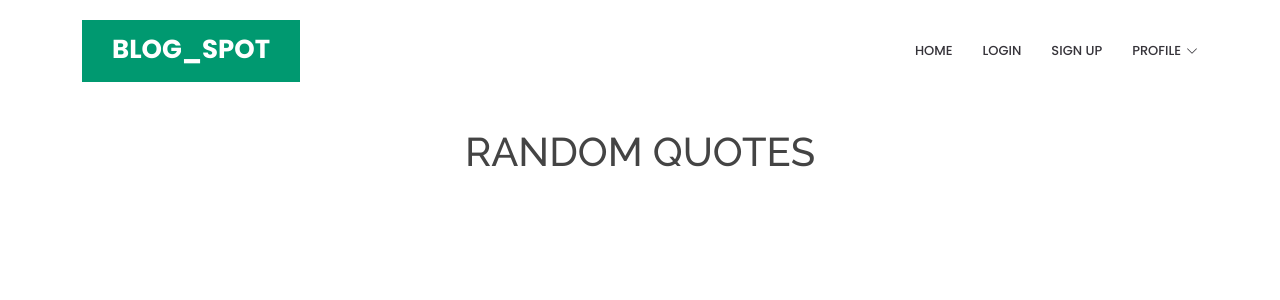
After one commit to otienonick/Blog_Flask, a Python web app: template app/templates/index.html in a window 1280 px wide. The commit adds this page. Shown: the top 300 px of the page. Run offline with Jinja, Linux system fonts and the light colour scheme; the template is opened without the code that fills it, so the values that code supplies are empty; some libraries are stand-ins or nearby versions.

Commit message:
modified request module and created get quote function to get the random quotes

```diff
--- a/app/__init__.py
+++ b/app/__init__.py
@@ -40,9 +40,6 @@ def create_app(config_name):
     from .auth import auth as auth_blueprint
     app.register_blueprint(auth_blueprint,url_prefix = '/auth')
 
-    #setting config
-    from .requests import configure_request
-    configure_request(app)
 
     # configure UploadSet
     configure_uploads(app,photos)
--- a/app/static/css/index.css
+++ b/app/static/css/index.css
@@ -0,0 +1,321 @@
+/**
+* Template Name: Bethany - v4.5.0
+* Template URL: https://bootstrapmade.com/bethany-free-onepage-bootstrap-theme/
+* Author: BootstrapMade.com
+* License: https://bootstrapmade.com/license/
+*/
+
+/*--------------------------------------------------------------
+# General
+--------------------------------------------------------------*/
+body {
+  font-family: "Open Sans", sans-serif;
+  color: #444444;
+}
+
+a {
+  color: #009970;
+  text-decoration: none;
+}
+
+a:hover {
+  color: #00cc95;
+  text-decoration: none;
+}
+
+h1, h2, h3, h4, h5, h6 {
+  font-family: "Raleway", sans-serif;
+}
+
+/*--------------------------------------------------------------
+# Back to top button
+--------------------------------------------------------------*/
+.back-to-top {
+  position: fixed;
+  visibility: hidden;
+  opacity: 0;
+  right: 15px;
+  bottom: 15px;
+  z-index: 996;
+  background: #009970;
+  width: 40px;
+  height: 40px;
+  border-radius: 50px;
+  transition: all 0.4s;
+}
+.back-to-top i {
+  font-size: 28px;
+  color: #fff;
+  line-height: 0;
+}
+.back-to-top:hover {
+  background: #00c28e;
+  color: #fff;
+}
+.back-to-top.active {
+  visibility: visible;
+  opacity: 1;
+}
+
+/*--------------------------------------------------------------
+# Disable AOS delay on mobile
+--------------------------------------------------------------*/
+@media screen and (max-width: 768px) {
+  [data-aos-delay] {
+    transition-delay: 0 !important;
+  }
+}
+/*--------------------------------------------------------------
+# Header
+--------------------------------------------------------------*/
+#header {
+  transition: all 0.5s;
+  z-index: 997;
+  transition: all 0.5s;
+  top: 20px;
+}
+#header .header-container {
+  background: #fff;
+}
+#header.header-scrolled {
+  background: #fff;
+  box-shadow: 0px 2px 15px rgba(0, 0, 0, 0.1);
+  top: 0;
+}
+#header .logo {
+  overflow: hidden;
+  padding: 16px 30px 12px 30px;
+  background: #009970;
+}
+#header .logo h1 {
+  font-size: 26px;
+  padding: 0;
+  line-height: 1;
+  font-weight: 700;
+  font-family: "Poppins", sans-serif;
+}
+#header .logo h1 a, #header .logo h1 a:hover {
+  color: #fff;
+  text-decoration: none;
+}
+#header .logo img {
+  padding: 0;
+  margin: 0;
+  max-height: 40px;
+}
+@media (max-width: 992px) {
+  #header {
+    box-shadow: 0px 2px 15px rgba(0, 0, 0, 0.1);
+    top: 0;
+    background: #009970;
+  }
+  #header.header-scrolled, #header .header-container {
+    background: #009970;
+  }
+  #header .logo {
+    padding-left: 0;
+  }
+  #header .logo h1 {
+    font-size: 24px;
+  }
+}
+
+/*--------------------------------------------------------------
+# Navigation Menu
+--------------------------------------------------------------*/
+/**
+* Desktop Navigation
+*/
+.navbar {
+  padding: 0;
+}
+.navbar ul {
+  margin: 0;
+  padding: 0;
+  display: flex;
+  list-style: none;
+  align-items: center;
+}
+.navbar li {
+  position: relative;
+}
+.navbar a, .navbar a:focus {
+  display: flex;
+  align-items: center;
+  justify-content: space-between;
+  padding: 10px 0 10px 30px;
+  color: #36343a;
+  transition: 0.3s;
+  font-size: 13px;
+  font-weight: 500;
+  text-transform: uppercase;
+  font-family: "Poppins", sans-serif;
+  white-space: nowrap;
+  transition: 0.3s;
+}
+.navbar a i, .navbar a:focus i {
+  font-size: 12px;
+  line-height: 0;
+  margin-left: 5px;
+}
+.navbar a:hover, .navbar .active, .navbar .active:focus, .navbar li:hover > a {
+  color: #009970;
+}
+.navbar .getstarted, .navbar .getstarted:focus {
+  background: #009970;
+  padding: 10px 25px;
+  margin-left: 30px;
+  margin-right: 15px;
+  border-radius: 50px;
+  color: #fff;
+}
+.navbar .getstarted:hover, .navbar .getstarted:focus:hover {
+  color: #fff;
+  background: #00b383;
+}
+.navbar .dropdown ul {
+  display: block;
+  position: absolute;
+  left: 14px;
+  top: calc(100% + 30px);
+  margin: 0;
+  padding: 10px 0;
+  z-index: 99;
+  opacity: 0;
+  visibility: hidden;
+  background: #fff;
+  box-shadow: 0px 0px 30px rgba(127, 137, 161, 0.25);
+  transition: 0.3s;
+}
+.navbar .dropdown ul li {
+  min-width: 200px;
+}
+.navbar .dropdown ul a {
+  padding: 10px 20px;
+  text-transform: none;
+  font-weight: 500;
+}
+.navbar .dropdown ul a i {
+  font-size: 12px;
+}
+.navbar .dropdown ul a:hover, .navbar .dropdown ul .active:hover, .navbar .dropdown ul li:hover > a {
+  color: #009970;
+}
+.navbar .dropdown:hover > ul {
+  opacity: 1;
+  top: 100%;
+  visibility: visible;
+}
+.navbar .dropdown .dropdown ul {
+  top: 0;
+  left: calc(100% - 30px);
+  visibility: hidden;
+}
+.navbar .dropdown .dropdown:hover > ul {
+  opacity: 1;
+  top: 0;
+  left: 100%;
+  visibility: visible;
+}
+@media (max-width: 1366px) {
+  .navbar .dropdown .dropdown ul {
+    left: -90%;
+  }
+  .navbar .dropdown .dropdown:hover > ul {
+    left: -100%;
+  }
+}
+
+/**
+* Mobile Navigation
+*/
+.mobile-nav-toggle {
+  color: #fff;
+  font-size: 28px;
+  cursor: pointer;
+  display: none;
+  line-height: 0;
+  transition: 0.5s;
+}
+
+@media (max-width: 991px) {
+  .mobile-nav-toggle {
+    display: block;
+  }
+
+  .navbar ul {
+    display: none;
+  }
+}
+.navbar-mobile {
+  position: fixed;
+  overflow: hidden;
+  top: 0;
+  right: 0;
+  left: 0;
+  bottom: 0;
+  background: rgba(29, 28, 31, 0.9);
+  transition: 0.3s;
+  z-index: 999;
+}
+.navbar-mobile .mobile-nav-toggle {
+  position: absolute;
+  top: 15px;
+  right: 15px;
+}
+.navbar-mobile ul {
+  display: block;
+  position: absolute;
+  top: 55px;
+  right: 15px;
+  bottom: 15px;
+  left: 15px;
+  padding: 10px 0;
+  background-color: #fff;
+  overflow-y: auto;
+  transition: 0.3s;
+}
+.navbar-mobile a, .navbar-mobile a:focus {
+  padding: 10px 20px;
+  font-size: 15px;
+  color: #36343a;
+}
+.navbar-mobile a:hover, .navbar-mobile .active, .navbar-mobile li:hover > a {
+  color: #009970;
+}
+.navbar-mobile .getstarted, .navbar-mobile .getstarted:focus {
+  margin: 15px;
+}
+.navbar-mobile .dropdown ul {
+  position: static;
+  display: none;
+  margin: 10px 20px;
+  padding: 10px 0;
+  z-index: 99;
+  opacity: 1;
+  visibility: visible;
+  background: #fff;
+  box-shadow: 0px 0px 30px rgba(127, 137, 161, 0.25);
+}
+.navbar-mobile .dropdown ul li {
+  min-width: 200px;
+}
+.navbar-mobile .dropdown ul a {
+  padding: 10px 20px;
+}
+.navbar-mobile .dropdown ul a i {
+  font-size: 12px;
+}
+.navbar-mobile .dropdown ul a:hover, .navbar-mobile .dropdown ul .active:hover, .navbar-mobile .dropdown ul li:hover > a {
+  color: #009970;
+}
+.navbar-mobile .dropdown > .dropdown-active {
+  display: block;
+}
+
+.center_now{
+  margin-top: 20%;
+}
+.step_up{
+  margin-top: 10%;
+}
--- a/app/templates/base.html
+++ b/app/templates/base.html
@@ -0,0 +1,73 @@
+<!DOCTYPE html>
+<html lang="en">
+
+<head>
+  <meta charset="utf-8">
+  <meta content="width=device-width, initial-scale=1.0" name="viewport">
+
+  <title>{% block title%} BlogSpot{%endblock%}</title>
+  <meta content="" name="description">
+  <meta content="" name="keywords">
+
+  <!-- Google Fonts -->
+  <link href="https://fonts.googleapis.com/css?family=Open+Sans:300,300i,400,400i,600,600i,700,700i|Raleway:300,300i,400,400i,500,500i,600,600i,700,700i|Poppins:300,300i,400,400i,500,500i,600,600i,700,700i" rel="stylesheet">
+
+  <!-- Vendor CSS Files -->
+  <!-- CSS only -->
+  <link href="https://cdn.jsdelivr.net/npm/bootstrap@5.1.1/dist/css/bootstrap.min.css" rel="stylesheet" integrity="sha384-F3w7mX95PdgyTmZZMECAngseQB83DfGTowi0iMjiWaeVhAn4FJkqJByhZMI3AhiU" crossorigin="anonymous">
+  <link href="{{url_for('static',filename = 'css/vendor/aos/aos.css')}}" rel="stylesheet">
+  <link href="{{url_for('static',filename = 'css/vendor/bootstrap/css/bootstrap.min.css')}}" rel="stylesheet">
+  <link href="{{url_for('static',filename = 'css/vendor/bootstrap-icons/bootstrap-icons.css')}}" rel="stylesheet">
+  <link href="{{url_for('static',filename = 'css/vendor/boxicons/css/boxicons.min.css')}}" rel="stylesheet">
+  <link href="{{url_for('static',filename = 'css/vendor/glightbox/css/glightbox.min.css')}}" rel="stylesheet">
+  <link href="{{url_for('static',filename = 'css/vendor/remixicon/remixicon.css')}}" rel="stylesheet">
+  <link href="{{url_for('static',filename = 'css/vendor/swiper/swiper-bundle.min.css')}}" rel="stylesheet">
+
+  <!-- Template Main CSS File -->
+ <link href="{{url_for('static',filename = 'css/index.css')}}" rel="stylesheet">
+</head>
+
+<body>
+
+  <!-- ======= Header ======= -->
+  <header  id="header" class="fixed-top d-flex align-items-center">
+    <div class="container">
+      <div class="header-container d-flex align-items-center justify-content-between">
+        <div class="logo">
+          <h1 class="text-light"><a href="/"><span>BLOG_SPOT</span></a></h1>
+        </div>
+        <nav id="navbar" class="navbar">
+          <ul>
+            <li><a class="nav-link scrollto " href="/">Home</a></li>
+            <li><a class="nav-link scrollto" href="/login">Login</a></li>
+            <li><a class="nav-link scrollto" href="/Signup">Sign Up</a></li>
+            <li class="dropdown"><a href="#"><span>Profile</span> <i class="bi bi-chevron-down"></i></a>
+              <ul>
+                <li><a href="/profile">Profile</a></li>
+                <li><a href="/logout">Logout</a></li>
+              </ul>
+            </li>
+          </ul>
+          <i class="bi bi-list mobile-nav-toggle"></i>
+        </nav>
+        <!-- .navbar -->
+
+      </div>
+    </div>
+  </header>
+
+
+        <div class="container step_up">
+
+          {%block content%}
+
+          {%endblock%}
+
+        </div>
+        <!-- JavaScript Bundle with Popper -->
+        <script src="https://cdn.jsdelivr.net/npm/bootstrap@5.1.1/dist/js/bootstrap.bundle.min.js" integrity="sha384-/bQdsTh/da6pkI1MST/rWKFNjaCP5gBSY4sEBT38Q/9RBh9AH40zEOg7Hlq2THRZ" crossorigin="anonymous"></script>
+        <script src="{{url_for('static',filename = 'js/script.js')}}"></script>
+
+
+        </body>
+        </html>
--- a/app/templates/fourOwfour.html
+++ b/app/templates/fourOwfour.html
@@ -2,7 +2,8 @@
 {% extends 'base.html'%}
 
 {% block content %}
-
-    <h1 class="text-center">WHOOOPS! we can't find that page</h1>
+<div class="container center_now">
+    <h1 class=" text-center">WHOOOPS! we can't find that page</h1>
+</div>
 
 {% endblock %}
--- /dev/null
+++ b/app/templates/index.html
@@ -0,0 +1,16 @@
+{% extends 'base.html'%}
+{% block content%}
+<h1 class="text-center">RANDOM QUOTES</h1>
+
+<div class="col-lg-8">
+    <div class="row">
+        <div class="col-md-6 d-flex align-items-stretch mt-4 mt-lg-5">
+            <div class="icon-box">
+          <h4><a href="">{{quotes.author}} </a></h4>
+          <p>{{quotes.quote}}</p>
+        </div>
+      </div>
+  </div>
+  </div>
+
+{%endblock%}
--- a/config.py
+++ b/config.py
@@ -6,7 +6,7 @@ class Config:
 
     '''
 
-    BLOG_API_BASE_URL = 'http://quotes.stormconsultancy.co.uk/{}.json'
+    BLOG_API_BASE_URL = 'http://quotes.stormconsultancy.co.uk/random.json'
     SECRET_KEY = 'knlkfbdjvjsbvuiegwfbdlskvndsbvdwvkcjdbsviydwus'
     SQLALCHEMY_TRACK_MODIFICATIONS = False
     UPLOADED_PHOTOS_DEST ='app/static/photos'
```
Also changed, not shown: app/requests.py (+12 -0 lines), 2 other files.
